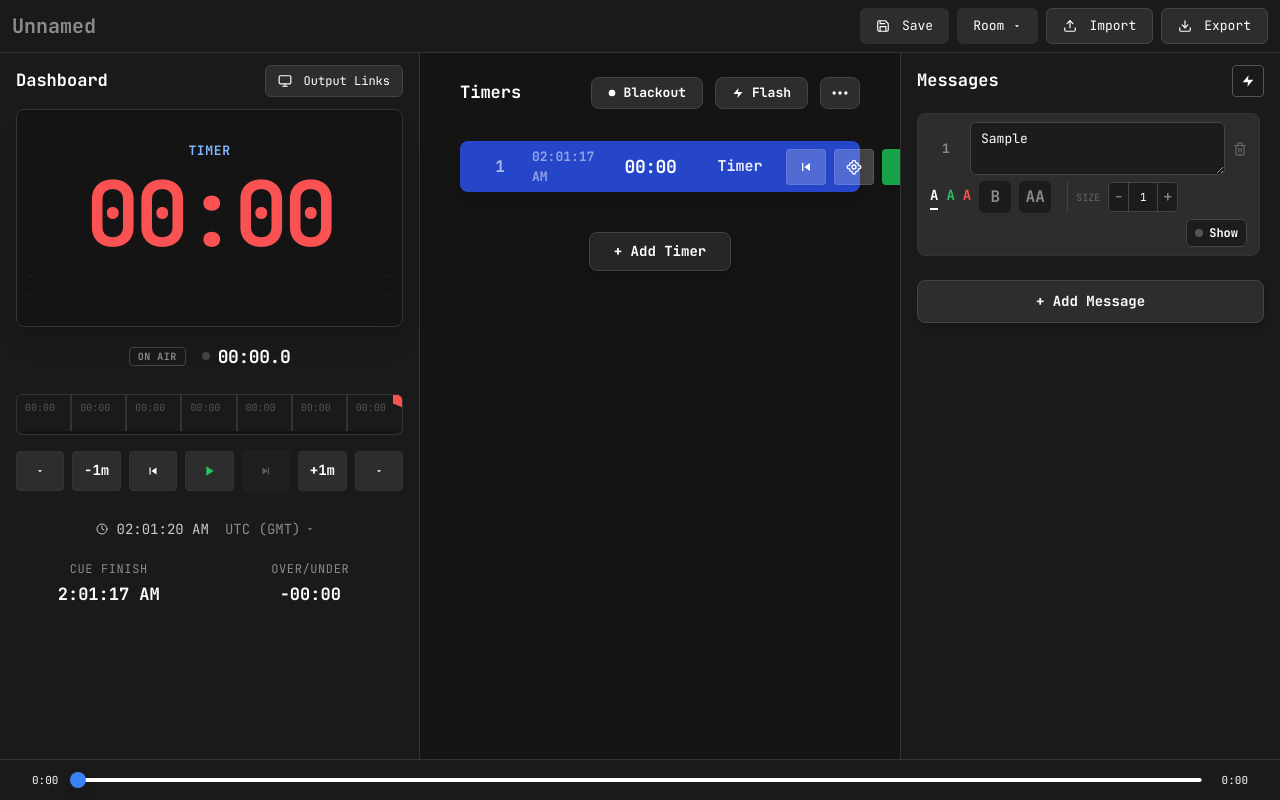
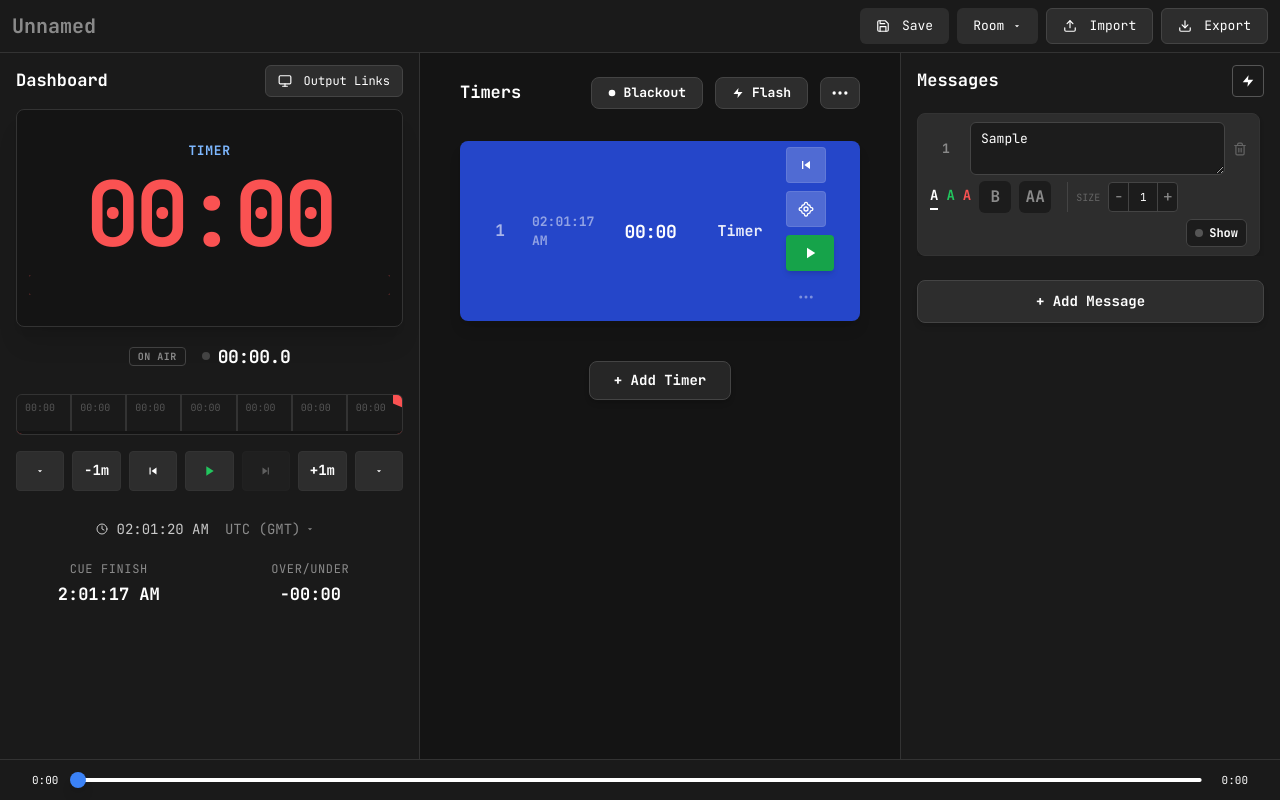
Before and after one commit to e1n7/stage-timer, a React (Vite) app: page / in a window 1280 px wide. Both pictures are taken after typing "Sample" into the empty fields and a click on the button "+ Add Timer". Built offline with nearby package versions, Linux system fonts and the light colour scheme.

Commit message:
Keep timer controls inside row cards

```diff
--- a/index.html
+++ b/index.html
@@ -30,7 +30,7 @@
       // ======================================================================
       try {
         if ('localStorage' in window) {
-          var currentVersion = 'v32';
+          var currentVersion = 'v33';
           var storedVersion = localStorage.getItem('appVersion');
           if (storedVersion !== currentVersion) {
             localStorage.setItem('appVersion', currentVersion);
--- a/src/App.tsx
+++ b/src/App.tsx
@@ -1006,7 +1006,7 @@ const TimerRow = ({ id, index, isActive, scheduledStart, formatTime, selectedTim
       ref={setNodeRef}
       style={style}
       onClick={isActive ? onActivate : undefined}
-      className={`timer-row group flex items-center gap-4 rounded-lg px-6 py-1.5 text-white shadow-lg transition-all max-[639px]:gap-2 max-[639px]:px-2 ${isRunning ? 'bg-[#b91c1c]' : isActive ? 'bg-[#2546c9] cursor-pointer' : 'bg-[#262626]'} ${isDragging ? 'opacity-50' : ''}`}
+      className={`timer-row group flex min-w-0 items-center gap-4 rounded-lg px-6 py-1.5 text-white shadow-lg transition-all max-[639px]:gap-2 max-[639px]:px-2 ${isRunning ? 'bg-[#b91c1c]' : isActive ? 'bg-[#2546c9] cursor-pointer' : 'bg-[#262626]'} ${isDragging ? 'opacity-50' : ''}`}
     >
       {/* Index / Handle - Only shows '=' when hovering the index area specifically */}
       <div
@@ -1060,7 +1060,7 @@ const TimerRow = ({ id, index, isActive, scheduledStart, formatTime, selectedTim
       </div>
 
       {/* Controls */}
-      <div className="timer-row-controls flex shrink-0 items-center gap-2 max-[639px]:gap-1" onClick={(e) => e.stopPropagation()} onMouseEnter={(e) => e.stopPropagation()} onMouseLeave={(e) => e.stopPropagation()}>
+      <div className="timer-row-controls flex min-w-0 max-w-full flex-wrap items-center gap-2 max-[639px]:gap-1" onClick={(e) => e.stopPropagation()} onMouseEnter={(e) => e.stopPropagation()} onMouseLeave={(e) => e.stopPropagation()}>
         {isActive ? (
           <button
             type="button"
```
